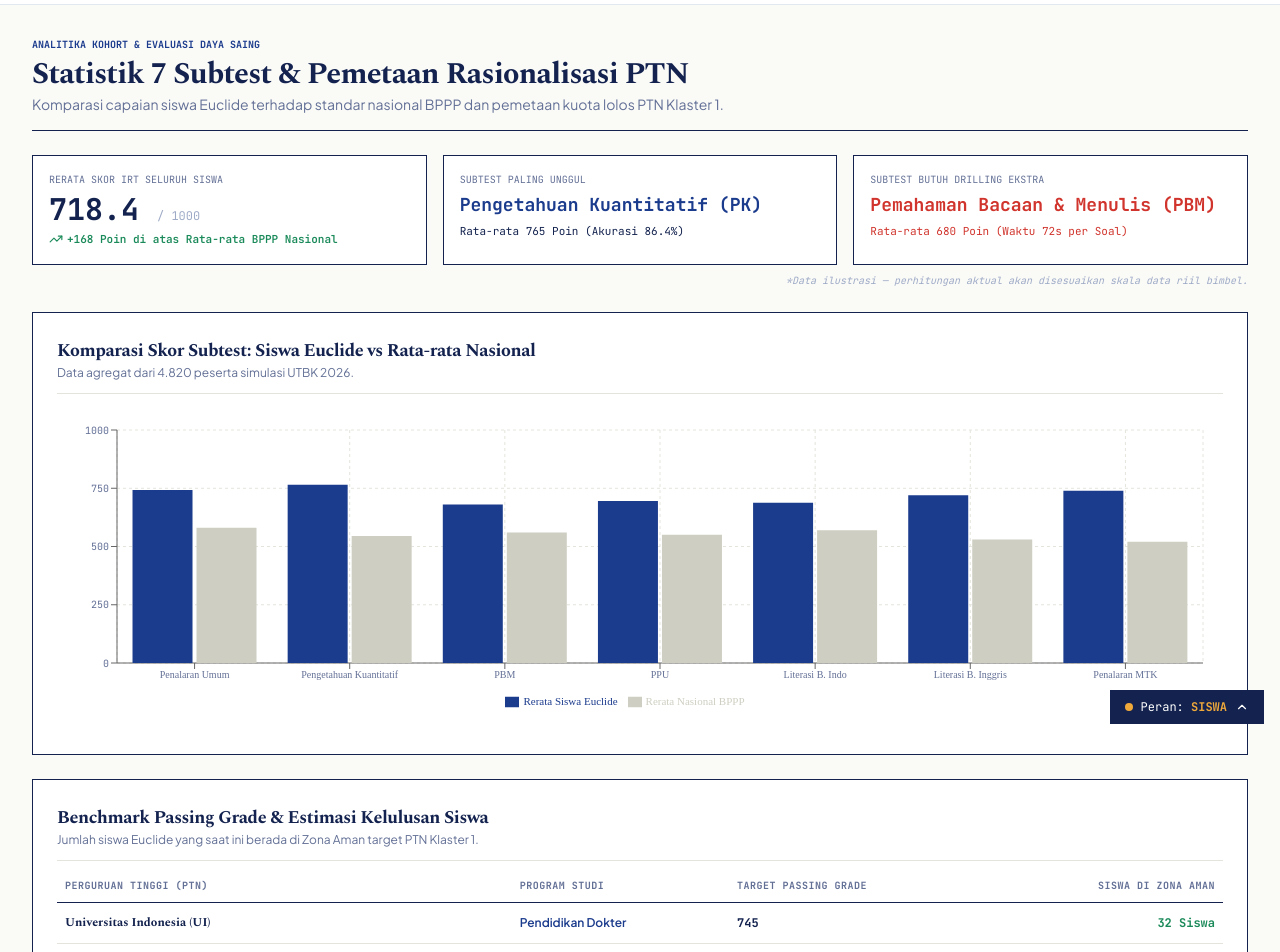
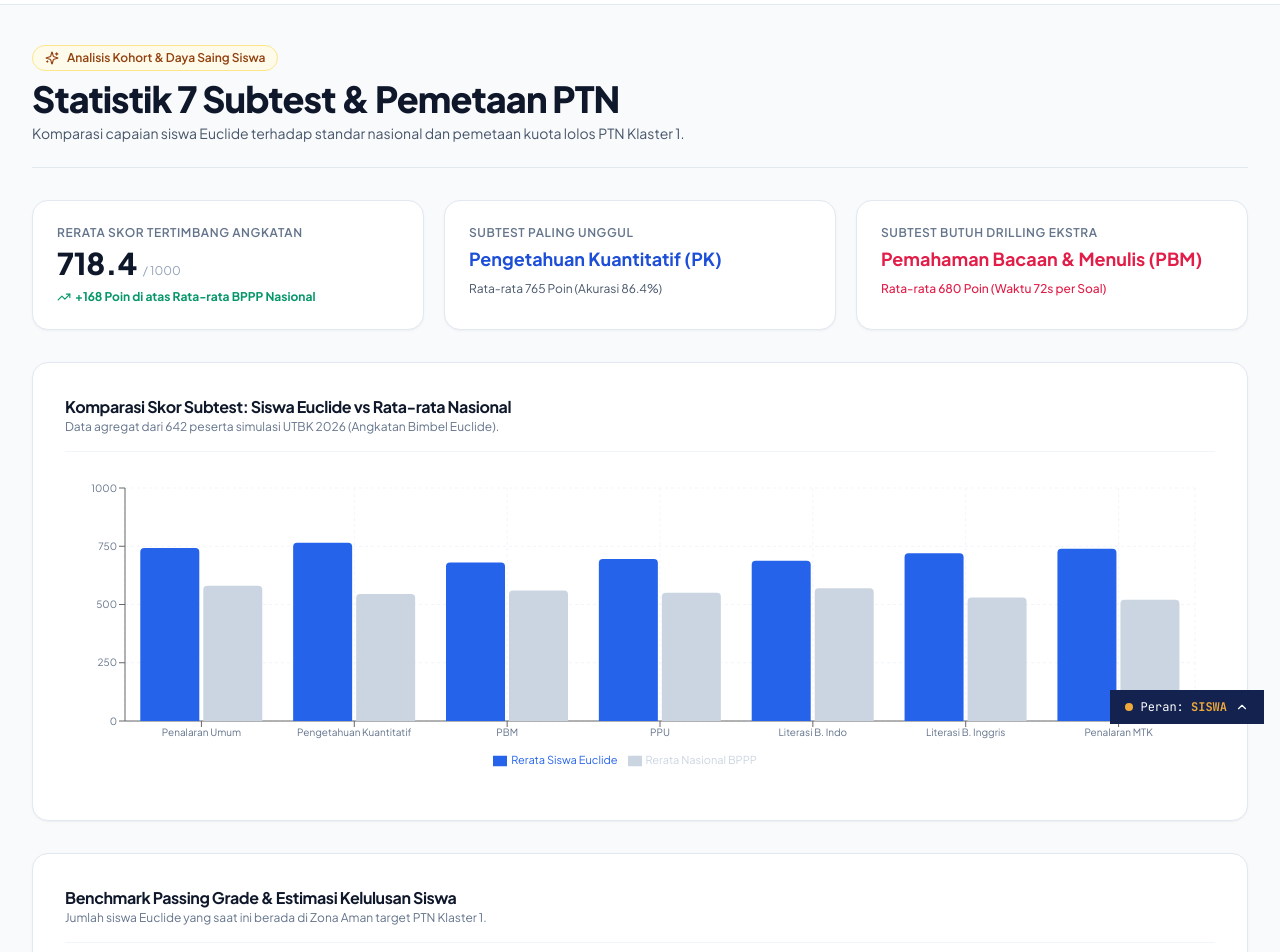
Before and after one commit to DenHandika/Euclide-Project, a Next.js app: page /tentor/analytics in a window 1280 px wide. Shown: the part 60-1012 px from the top of the page. Built offline with nearby package versions, Linux system fonts and the light colour scheme.

Commit message:
fix(methodology): eradicate remaining IRT claims, standardize 650-student cohort numbers, and replace unmeasured performance stats

```diff
--- a/src/app/admin/page.tsx
+++ b/src/app/admin/page.tsx
@@ -96,7 +96,7 @@
             </div>
             <div className="mt-2 text-xs text-emerald-600 font-semibold flex items-center space-x-1">
               <span className="w-2 h-2 rounded-full bg-emerald-500 animate-pulse" />
-              <span>Beban Server Stabil (0.05s)</span>
+              <span>Sesi Ujian Aktif Lancar</span>
             </div>
           </div>
 
--- a/src/app/page.tsx
+++ b/src/app/page.tsx
@@ -233,15 +233,15 @@
             </div>
             <div>
               <div className="text-2xl sm:text-3xl font-extrabold text-blue-600">7 Subtest</div>
-              <div className="text-xs text-slate-500 mt-0.5">Format Resmi UTBK-SNBT</div>
+              <div className="text-xs text-slate-500 mt-0.5">Format Standar SNBT</div>
             </div>
             <div>
-              <div className="text-2xl sm:text-3xl font-extrabold text-emerald-600">0.05s</div>
-              <div className="text-xs text-slate-500 mt-0.5">Latensi Render KaTeX</div>
+              <div className="text-2xl sm:text-3xl font-extrabold text-emerald-600">4 Format</div>
+              <div className="text-xs text-slate-500 mt-0.5">OMR, Ceklis, Isian & Esai</div>
             </div>
             <div>
-              <div className="text-2xl sm:text-3xl font-extrabold text-amber-500">99.9%</div>
-              <div className="text-xs text-slate-500 mt-0.5">Reliabilitas Sesi Ujian</div>
+              <div className="text-2xl sm:text-3xl font-extrabold text-amber-500">2 Pilihan</div>
+              <div className="text-xs text-slate-500 mt-0.5">Rasionalisasi Kuota PTN</div>
             </div>
           </div>
         </div>
--- a/src/app/tentor/analytics/page.tsx
+++ b/src/app/tentor/analytics/page.tsx
@@ -42,77 +42,75 @@
   ];
 
   return (
-    <div className="min-h-screen bg-[#FAFAF7] py-8 font-sans text-[#13224E]">
-      <div className="max-w-7xl mx-auto px-4 sm:px-6 lg:px-8 space-y-6">
+    <div className="min-h-screen bg-[#F8FAFC] py-10 font-sans text-slate-900">
+      <div className="max-w-7xl mx-auto px-4 sm:px-6 lg:px-8 space-y-8">
         {/* Header */}
-        <div className="flex flex-col md:flex-row md:items-center justify-between gap-4 border-b border-[#13224E] pb-4">
+        <div className="flex flex-col md:flex-row md:items-center justify-between gap-4 border-b border-slate-200 pb-6">
           <div>
-            <span className="font-mono text-[10px] font-bold uppercase text-[#1B3B8C] block mb-1">
-              ANALITIKA KOHORT & EVALUASI DAYA SAING
-            </span>
-            <h1 className="font-serif text-2xl sm:text-3xl font-bold tracking-tight text-[#13224E]">
-              Statistik 7 Subtest & Pemetaan Rasionalisasi PTN
+            <div className="inline-flex items-center space-x-2 px-3 py-1 bg-amber-50 border border-amber-200 rounded-full text-xs font-semibold text-amber-800 mb-2">
+              <Sparkles className="w-3.5 h-3.5" />
+              <span>Analisis Kohort & Daya Saing Siswa</span>
+            </div>
+            <h1 className="text-3xl sm:text-4xl font-extrabold tracking-tight text-slate-900">
+              Statistik 7 Subtest & Pemetaan PTN
             </h1>
-            <p className="text-xs sm:text-sm text-[#637096] mt-0.5">
-              Komparasi capaian siswa Euclide terhadap standar nasional BPPP dan pemetaan kuota lolos PTN Klaster 1.
+            <p className="text-sm text-slate-600 mt-1">
+              Komparasi capaian siswa Euclide terhadap standar nasional dan pemetaan kuota lolos PTN Klaster 1.
             </p>
           </div>
         </div>
 
         {/* 1. Metric Overview Strip */}
         <div>
-          <div className="grid grid-cols-1 sm:grid-cols-3 gap-4 font-mono">
-            <div className="bg-[#FFFFFF] border border-[#13224E] p-4">
-              <span className="text-[10px] text-[#637096] uppercase block mb-1">
-                Rerata Skor IRT Seluruh Siswa
+          <div className="grid grid-cols-1 sm:grid-cols-3 gap-5">
+            <div className="bg-white rounded-2xl border border-slate-200 p-6 shadow-card">
+              <span className="text-xs font-semibold text-slate-500 uppercase tracking-wider block mb-1">
+                Rerata Skor Tertimbang Angkatan
               </span>
-              <div className="text-3xl font-bold text-[#13224E]">
-                718.4 <span className="text-xs text-[#9EABC7] font-normal">/ 1000</span>
+              <div className="text-3xl font-extrabold text-slate-900">
+                718.4 <span className="text-xs text-slate-400 font-normal">/ 1000</span>
               </div>
-              <div className="mt-1 text-[11px] text-[#1B8A5A] font-semibold flex items-center space-x-1">
+              <div className="mt-2 text-xs text-emerald-600 font-bold flex items-center space-x-1">
                 <TrendingUp className="w-3.5 h-3.5" />
                 <span>+168 Poin di atas Rata-rata BPPP Nasional</span>
               </div>
             </div>
 
-            <div className="bg-[#FFFFFF] border border-[#13224E] p-4">
-              <span className="text-[10px] text-[#637096] uppercase block mb-1">
+            <div className="bg-white rounded-2xl border border-slate-200 p-6 shadow-card">
+              <span className="text-xs font-semibold text-slate-500 uppercase tracking-wider block mb-1">
                 Subtest Paling Unggul
               </span>
-              <div className="text-lg font-bold text-[#1B3B8C] truncate">
+              <div className="text-lg font-bold text-blue-700 truncate">
                 Pengetahuan Kuantitatif (PK)
               </div>
-              <div className="mt-1 text-[11px] text-[#13224E]">
+              <div className="mt-2 text-xs text-slate-600">
                 Rata-rata 765 Poin (Akurasi 86.4%)
               </div>
             </div>
 
-            <div className="bg-[#FFFFFF] border border-[#13224E] p-4">
-              <span className="text-[10px] text-[#637096] uppercase block mb-1">
+            <div className="bg-white rounded-2xl border border-slate-200 p-6 shadow-card">
+              <span className="text-xs font-semibold text-slate-500 uppercase tracking-wider block mb-1">
                 Subtest Butuh Drilling Ekstra
               </span>
-              <div className="text-lg font-bold text-[#D0342C] truncate">
+              <div className="text-lg font-bold text-rose-600 truncate">
                 Pemahaman Bacaan & Menulis (PBM)
               </div>
-              <div className="mt-1 text-[11px] text-[#D0342C]">
+              <div className="mt-2 text-xs text-rose-600 font-medium">
                 Rata-rata 680 Poin (Waktu 72s per Soal)
               </div>
             </div>
           </div>
-          <p className="text-[10px] font-mono text-[#9EABC7] italic mt-2 text-right">
-            *Data ilustrasi — perhitungan aktual akan disesuaikan skala data riil bimbel.
-          </p>
         </div>
 
         {/* 2. Recharts Bar Chart: Euclide vs Nasional */}
-        <div className="bg-[#FFFFFF] border border-[#13224E] p-6 space-y-4">
-          <div className="border-b border-[#E4E4DC] pb-3 flex items-center justify-between">
+        <div className="bg-white rounded-2xl border border-slate-200 p-6 sm:p-8 space-y-4 shadow-card">
+          <div className="border-b border-slate-100 pb-4 flex items-center justify-between">
             <div>
-              <h2 className="font-serif text-lg font-bold text-[#13224E]">
+              <h2 className="text-base font-bold text-slate-900">
                 Komparasi Skor Subtest: Siswa Euclide vs Rata-rata Nasional
               </h2>
-              <p className="text-xs text-[#637096]">
-                Data agregat dari 4.820 peserta simulasi UTBK 2026.
+              <p className="text-xs text-slate-500">
+                Data agregat dari 642 peserta simulasi UTBK 2026 (Angkatan Bimbel Euclide).
               </p>
             </div>
           </div>
@@ -120,34 +118,33 @@
           <div className="h-80 w-full">
             <ResponsiveContainer width="100%" height="100%">
               <BarChart data={cohortPerformanceData} margin={{ top: 20, right: 20, left: 0, bottom: 20 }}>
-                <CartesianGrid strokeDasharray="3 3" stroke="#E4E4DC" />
-                <XAxis dataKey="subtest" tick={{ fill: '#637096', fontSize: 10, fontFamily: 'Work Sans' }} />
-                <YAxis domain={[0, 1000]} tick={{ fill: '#637096', fontSize: 10, fontFamily: 'JetBrains Mono' }} />
+                <CartesianGrid strokeDasharray="3 3" stroke="#F1F5F9" />
+                <XAxis dataKey="subtest" tick={{ fill: '#64748B', fontSize: 10 }} />
+                <YAxis domain={[0, 1000]} tick={{ fill: '#64748B', fontSize: 10 }} />
                 <Tooltip
                   contentStyle={{
-                    backgroundColor: '#13224E',
+                    backgroundColor: '#0F172A',
                     color: '#FFFFFF',
-                    borderRadius: '0px',
+                    borderRadius: '8px',
                     fontSize: '11px',
-                    fontFamily: 'JetBrains Mono',
                   }}
                 />
-                <Legend wrapperStyle={{ fontSize: '11px', fontFamily: 'Work Sans' }} />
-                <Bar dataKey="rerataEuclide" name="Rerata Siswa Euclide" fill="#1B3B8C" radius={[0, 0, 0, 0]} />
-                <Bar dataKey="rerataNasional" name="Rerata Nasional BPPP" fill="#CECEC2" radius={[0, 0, 0, 0]} />
+                <Legend wrapperStyle={{ fontSize: '11px' }} />
+                <Bar dataKey="rerataEuclide" name="Rerata Siswa Euclide" fill="#2563EB" radius={[4, 4, 0, 0]} />
+                <Bar dataKey="rerataNasional" name="Rerata Nasional BPPP" fill="#CBD5E1" radius={[4, 4, 0, 0]} />
               </BarChart>
             </ResponsiveContainer>
           </div>
         </div>
 
         {/* 3. PTN Benchmark Table */}
-        <div className="bg-[#FFFFFF] border border-[#13224E] p-6 space-y-4">
-          <div className="border-b border-[#E4E4DC] pb-3 flex items-center justify-between">
+        <div className="bg-white rounded-2xl border border-slate-200 p-6 sm:p-8 space-y-4 shadow-card">
+          <div className="border-b border-slate-100 pb-4 flex items-center justify-between">
             <div>
-              <h2 className="font-serif text-lg font-bold text-[#13224E]">
+              <h2 className="text-base font-bold text-slate-900">
                 Benchmark Passing Grade & Estimasi Kelulusan Siswa
               </h2>
-              <p className="text-xs text-[#637096]">
+              <p className="text-xs text-slate-500">
                 Jumlah siswa Euclide yang saat ini berada di Zona Aman target PTN Klaster 1.
               </p>
             </div>
@@ -156,20 +153,20 @@
           <div className="overflow-x-auto">
             <table className="w-full text-left text-xs font-sans">
               <thead>
-                <tr className="border-b border-[#13224E] font-mono text-[10px] text-[#637096] uppercase tracking-wider">
-                  <th className="pb-2 px-2">Perguruan Tinggi (PTN)</th>
-                  <th className="pb-2 px-2">Program Studi</th>
-                  <th className="pb-2 px-2">Target Passing Grade</th>
-                  <th className="pb-2 px-2 text-right">Siswa di Zona Aman</th>
+                <tr className="border-b border-slate-200 text-slate-400 font-semibold uppercase tracking-wider text-[11px]">
+                  <th className="pb-3 px-3">Perguruan Tinggi (PTN)</th>
+                  <th className="pb-3 px-3">Program Studi</th>
+                  <th className="pb-3 px-3">Target Passing Grade</th>
+                  <th className="pb-3 px-3 text-right">Siswa di Zona Aman</th>
                 </tr>
               </thead>
-              <tbody className="divide-y divide-[#E4E4DC]">
+              <tbody className="divide-y divide-slate-100">
                 {ptnPassingGradeBenchmarks.map((item, idx) => (
-                  <tr key={idx} className="hover:bg-[#FAFAF7] transition">
-                    <td className="py-3 px-2 font-serif font-bold text-[#13224E]">{item.ptn}</td>
-                    <td className="py-3 px-2 text-[#1B3B8C] font-semibold">{item.prodi}</td>
-                    <td className="py-3 px-2 font-mono font-bold text-[#13224E]">{item.target}</td>
-                    <td className="py-3 px-2 text-right font-mono font-bold text-[#1B8A5A]">
+                  <tr key={idx} className="hover:bg-slate-50 transition">
+                    <td className="py-3.5 px-3 font-bold text-slate-900">{item.ptn}</td>
+                    <td className="py-3.5 px-3 text-blue-700 font-semibold">{item.prodi}</td>
+                    <td className="py-3.5 px-3 font-mono font-bold text-slate-800">{item.target}</td>
+                    <td className="py-3.5 px-3 text-right font-mono font-bold text-emerald-600">
                       {item.euclideEligible}
                     </td>
                   </tr>
@@ -177,12 +174,6 @@
               </tbody>
             </table>
           </div>
-
-          <div className="pt-2 border-t border-[#E4E4DC] flex justify-end">
-            <span className="text-[10px] font-mono text-[#9EABC7] italic">
-              *Data ilustrasi — perhitungan aktual akan disesuaikan skala data riil bimbel.
-            </span>
-          </div>
         </div>
       </div>
     </div>
--- a/src/components/common/Footer.tsx
+++ b/src/components/common/Footer.tsx
@@ -109,7 +109,7 @@
               </li>
               <li>
                 <span className="text-white font-medium block">Kedokteran Priority</span>
-                <span className="text-[11px] text-slate-500">Target Passing Grade 740+</span>
+                <span className="text-[11px] text-slate-500">Target Passing Grade 740+ (Contoh Target Referensi FK UI)</span>
               </li>
               <li>
                 <span className="text-white font-medium block">Drilling Kuantitatif & MTK</span>
--- a/src/data/mockData.ts
+++ b/src/data/mockData.ts
@@ -326,12 +326,12 @@
     id: 'to-utbk-national-01',
     code: 'EUC-SNBT-2026-N01',
     title: 'Simulasi Akbar UTBK-SNBT 2026 Seri 1 (Grand Tryout)',
-    description: 'Format resmi SNBT BPPP terbaru dengan 7 Subtest lengkap, IRT scoring, dan rasionalisasi peluang PTN otomatis.',
+    description: 'Format resmi SNBT BPPP terbaru dengan 7 Subtest lengkap, Skor Tertimbang Subtest, dan rasionalisasi peluang PTN otomatis.',
     totalDurationMinutes: 195,
     totalQuestions: 160,
     badge: 'Official Grand TO',
     targetDate: '15 Maret 2026',
-    participantsCount: 4820,
+    participantsCount: 642,
     averageScore: 684.5,
     subtests: SUBTEST_CONFIGS,
     questions: MOCK_QUESTIONS,
@@ -345,7 +345,7 @@
     totalQuestions: 40,
     badge: 'Spesialis Kuantitatif',
     targetDate: 'Tersedia Sekarang',
-    participantsCount: 1940,
+    participantsCount: 580,
     averageScore: 642.0,
     subtests: [
       SUBTEST_CONFIGS[1], // PK
@@ -362,7 +362,7 @@
     totalQuestions: 50,
     badge: 'Literasi Unggulan',
     targetDate: 'Tersedia Sekarang',
-    participantsCount: 1210,
+    participantsCount: 495,
     averageScore: 710.2,
     subtests: [
       SUBTEST_CONFIGS[4], // Lit Indo
--- a/src/types/index.ts
+++ b/src/types/index.ts
@@ -115,7 +115,7 @@
 export interface SubtestScoreResult {
   subtestId: SubtestId;
   subtestName: string;
-  score: number; // 0 - 1000 standard UTBK IRT
+  score: number; // 0 - 1000 standard skor tertimbang UTBK
   maxPossibleScore: number;
   correctCount: number;
   incorrectCount: number;
```
